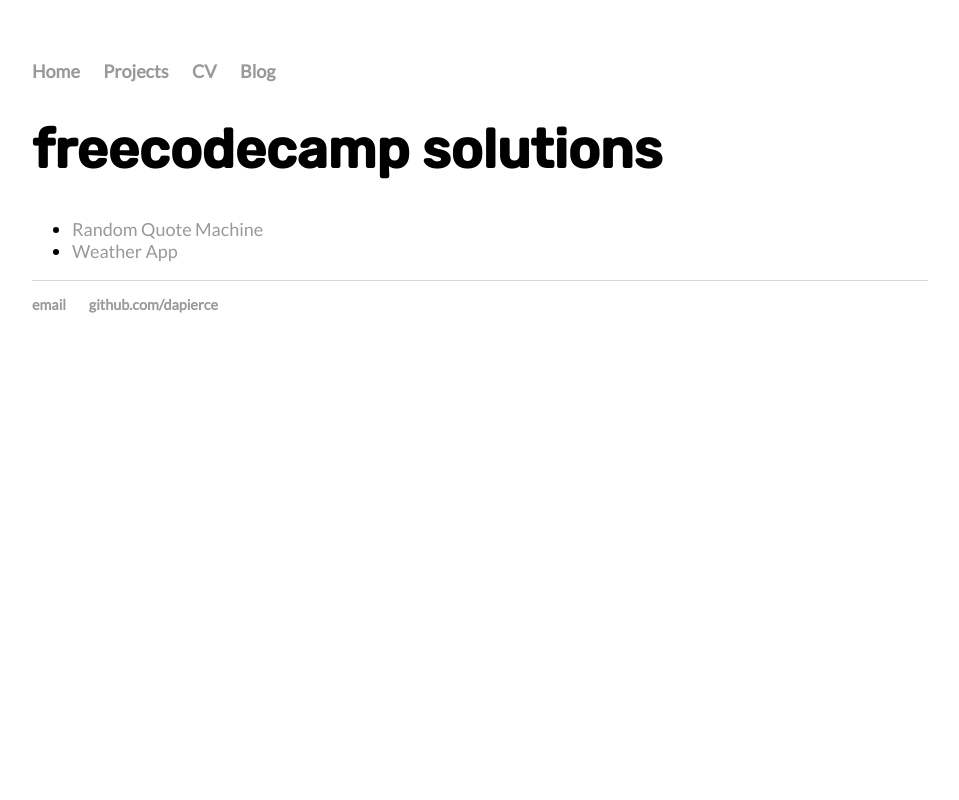
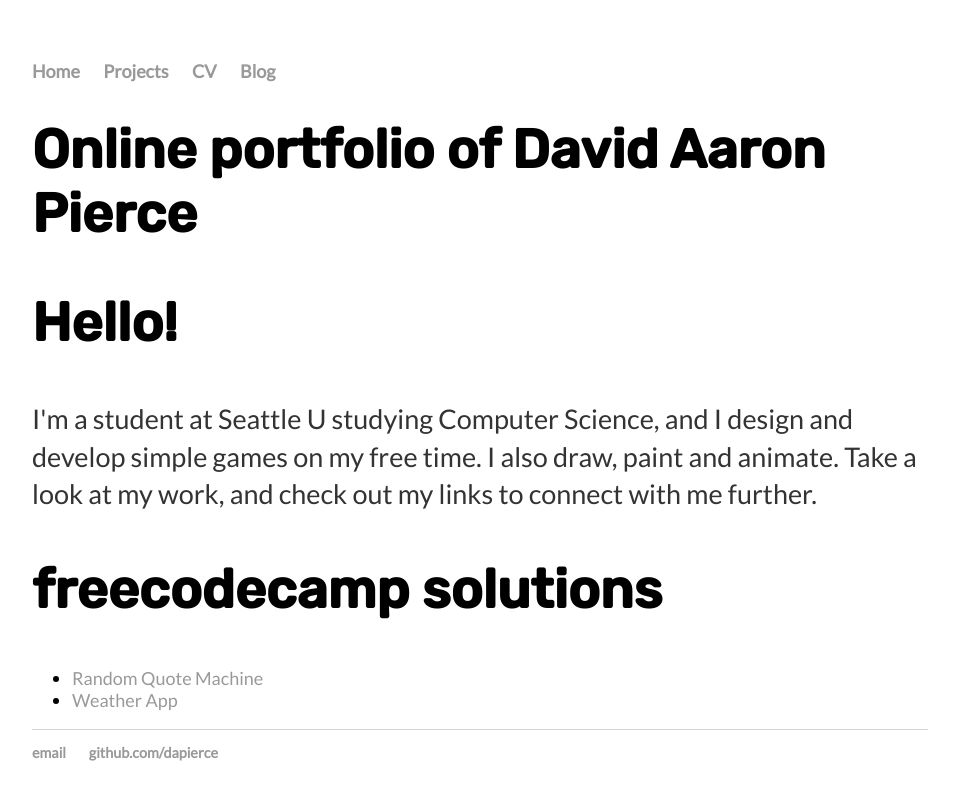
Before and after one commit to dapierce/dapierce.github.io-archive, a Jekyll site: the page built from index.html, in a window 1280 px wide. Shown: the top 800 px of the page, without its empty margins (160-1119 px from the left). Built offline with Jekyll 4.4.1, drawn with Linux system fonts in a browser that asks for light colours.

Commit message:
Update to home

```diff
--- a/_layouts/default.html
+++ b/_layouts/default.html
@@ -6,7 +6,9 @@
 	<link rel="stylesheet" type="text/css" href="/css/main.css">
 	<link href="https://fonts.googleapis.com/css?family=Lato|Rubik:500" rel="stylesheet">
 </head>
+
 <body>
+
 	<nav>
 		<ul>
 			<li><a href="/">Home</a></li>
@@ -28,5 +30,6 @@
 			<li><a href="https://github.com/dapierce">github.com/dapierce</a></li>
 		</ul>
 	</footer>
+
 </body>
 </html>
--- a/index.html
+++ b/index.html
@@ -4,8 +4,15 @@
 ---
 <div class="blurb">
   <h1>
+    Online portfolio of David Aaron Pierce
+  </h1>
+  <h2>
+    Hello!
+  </h2>
+  <p>I'm a student at Seattle U studying Computer Science, and I design and develop simple games on my free time. I also draw, paint and animate. Take a look at my work, and check out my links to connect with me further.</p>
+  <h2>
     freecodecamp solutions
-  </h1>
+  </h2>
   <ul>
     <li>
       <a href='http://codepen.io/dapierce/full/gwaoZJ/'>Random Quote Machine</a>
```
Lines whose indentation alone changed are shown as unchanged.
